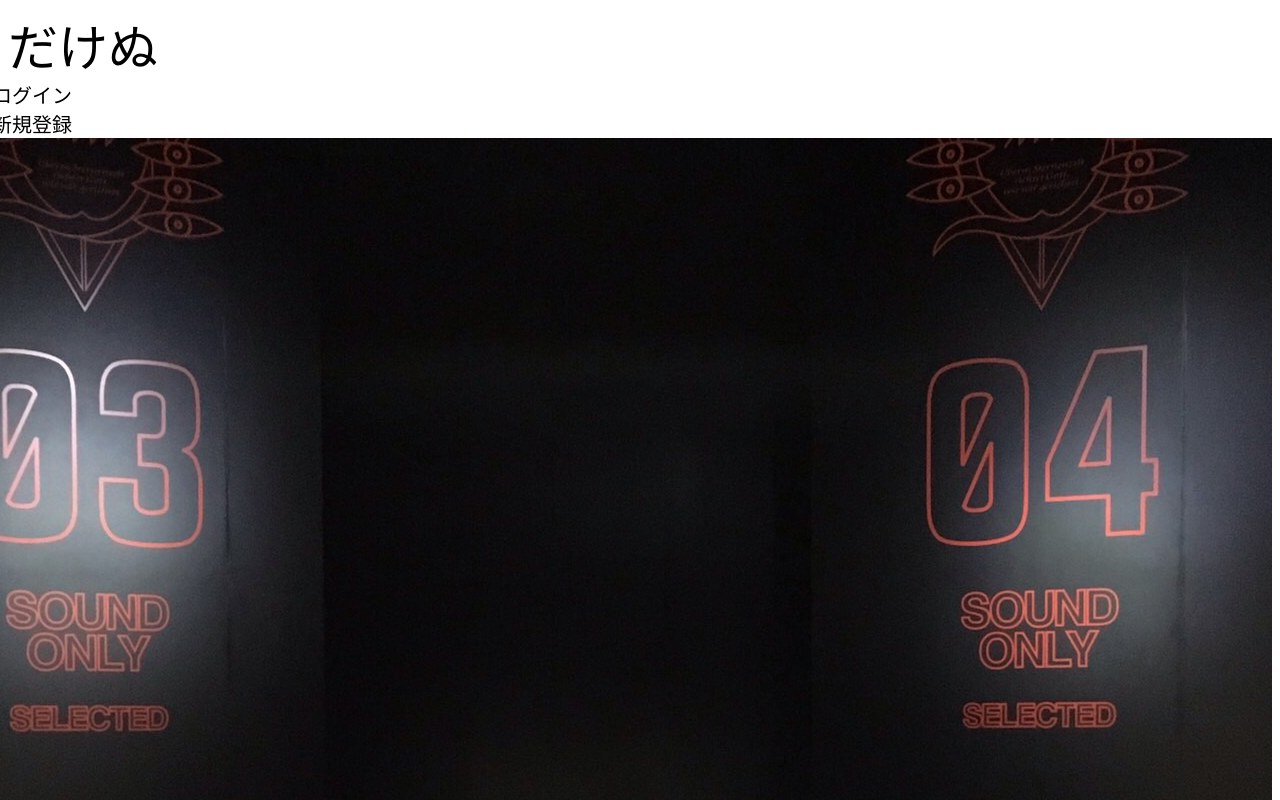
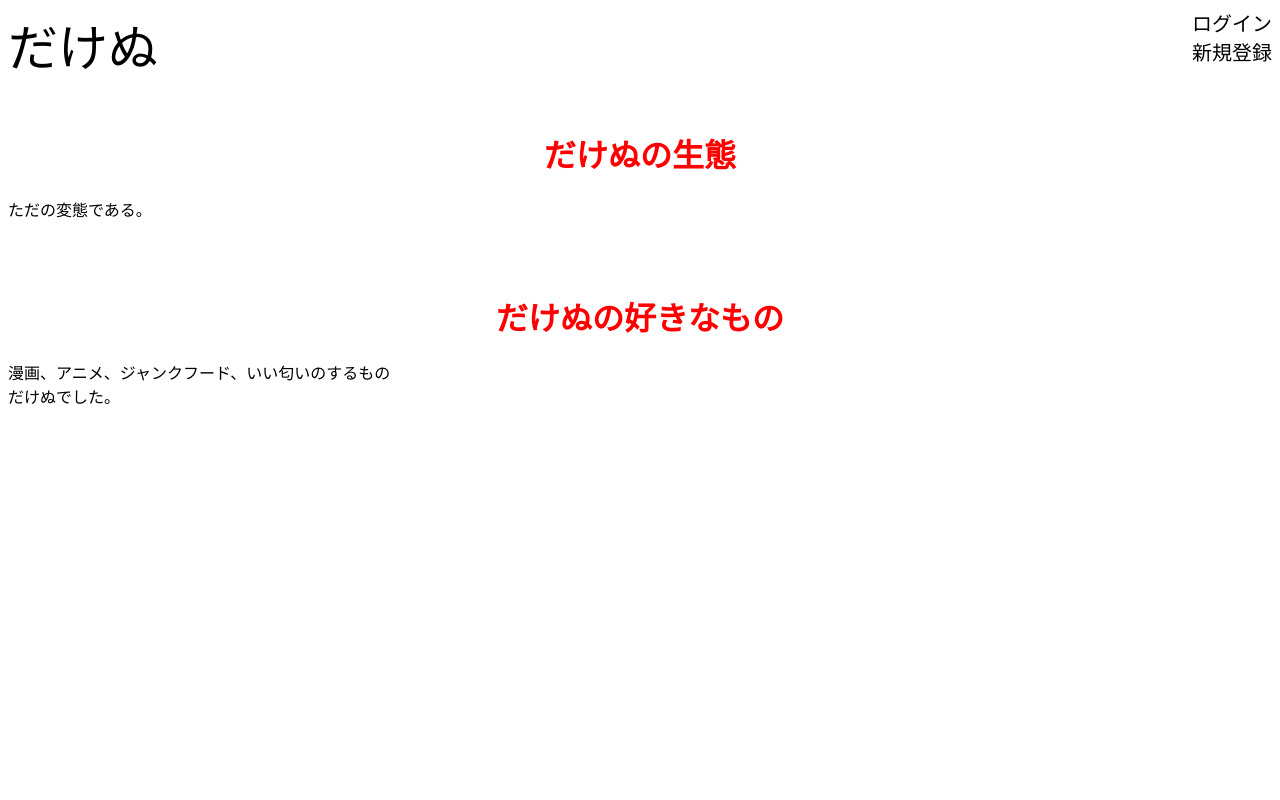
Before and after one commit to abesann/dakenu, a plain HTML site: page index.html in a window 1280 px wide. Shown: the top 800 px of the page. Drawn offline with Linux system fonts and the light colour scheme.

Commit message:
Update index.html

```diff
--- a/index.html
+++ b/index.html
@@ -12,13 +12,17 @@
   <div class="logo2">
     <div>ログイン</div>
     <div>新規登録</div>
-    <img src="IMG_0066.JPG">
   </div>
 </header>
 
   <h1>だけぬの生態</h1>
-  <p>ただの変態である。</p>
+  <div>ただの変態である。</div>
 
+<h1>だけぬの好きなもの</h1>
+<div class="last">漫画、アニメ、ジャンクフード、いい匂いのするもの
+</div>
 
+<footer>
+だけぬでした。</footer>
 </body>
 </html>
```
